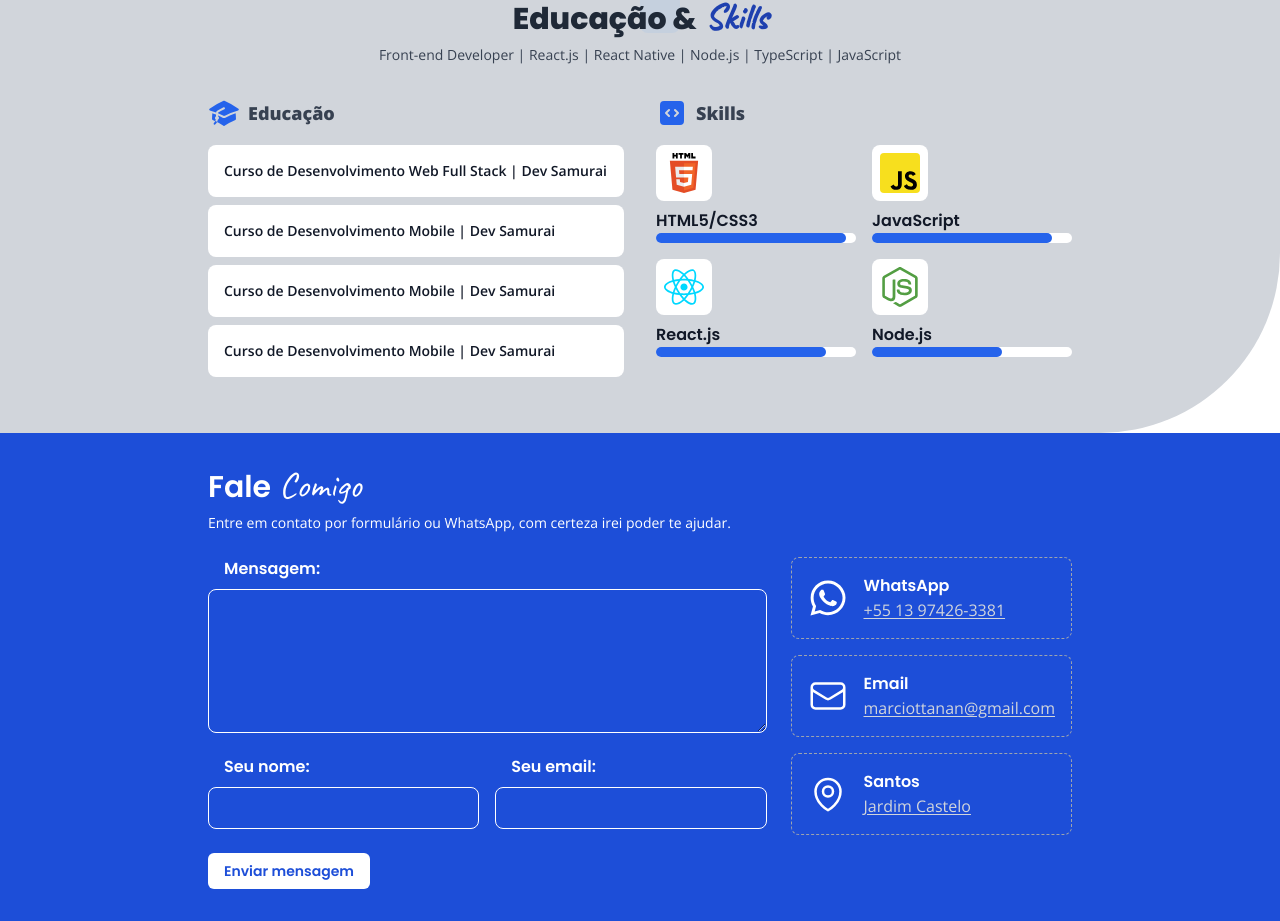
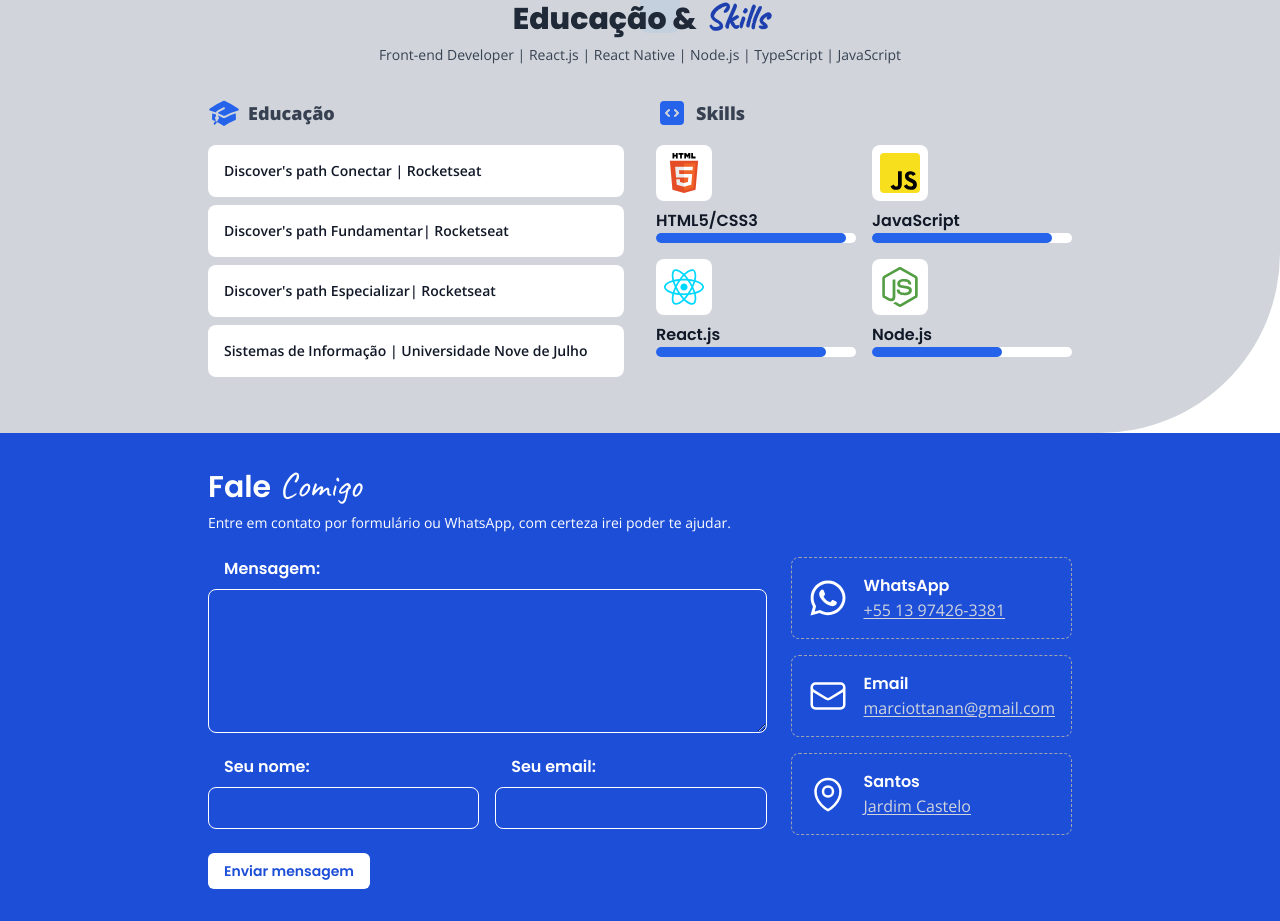
Before and after one commit to MarcioTanan/Meu-Portfolio, a React (Vite) app in the folder react-portfolio-dev/: page / in a window 1280 px wide. Shown: the part 1991-2912 px from the top of the page. Built offline with nearby package versions, Linux system fonts and the light colour scheme.

Commit message:
Update Skills.tsx

```diff
--- a/react-portfolio-dev/src/components/Skills.tsx
+++ b/react-portfolio-dev/src/components/Skills.tsx
@@ -3,16 +3,16 @@ import { HiAcademicCap, HiCodeBracketSquare } from "react-icons/hi2"
 export function Skills() {
   const educations = [
     {
-      name: "Curso de Desenvolvimento Web Full Stack | Dev Samurai",
+      name: "Discover's path Conectar | Rocketseat",
     },
     {
-      name: "Curso de Desenvolvimento Mobile | Dev Samurai",
+      name: "Discover's path Fundamentar| Rocketseat",
     },
     {
-      name: "Curso de Desenvolvimento Mobile | Dev Samurai",
+      name: "Discover's path Especializar| Rocketseat",
     },
     {
-      name: "Curso de Desenvolvimento Mobile | Dev Samurai",
+      name: "Sistemas de Informação | Universidade Nove de Julho",
     },
 
   ]
```
